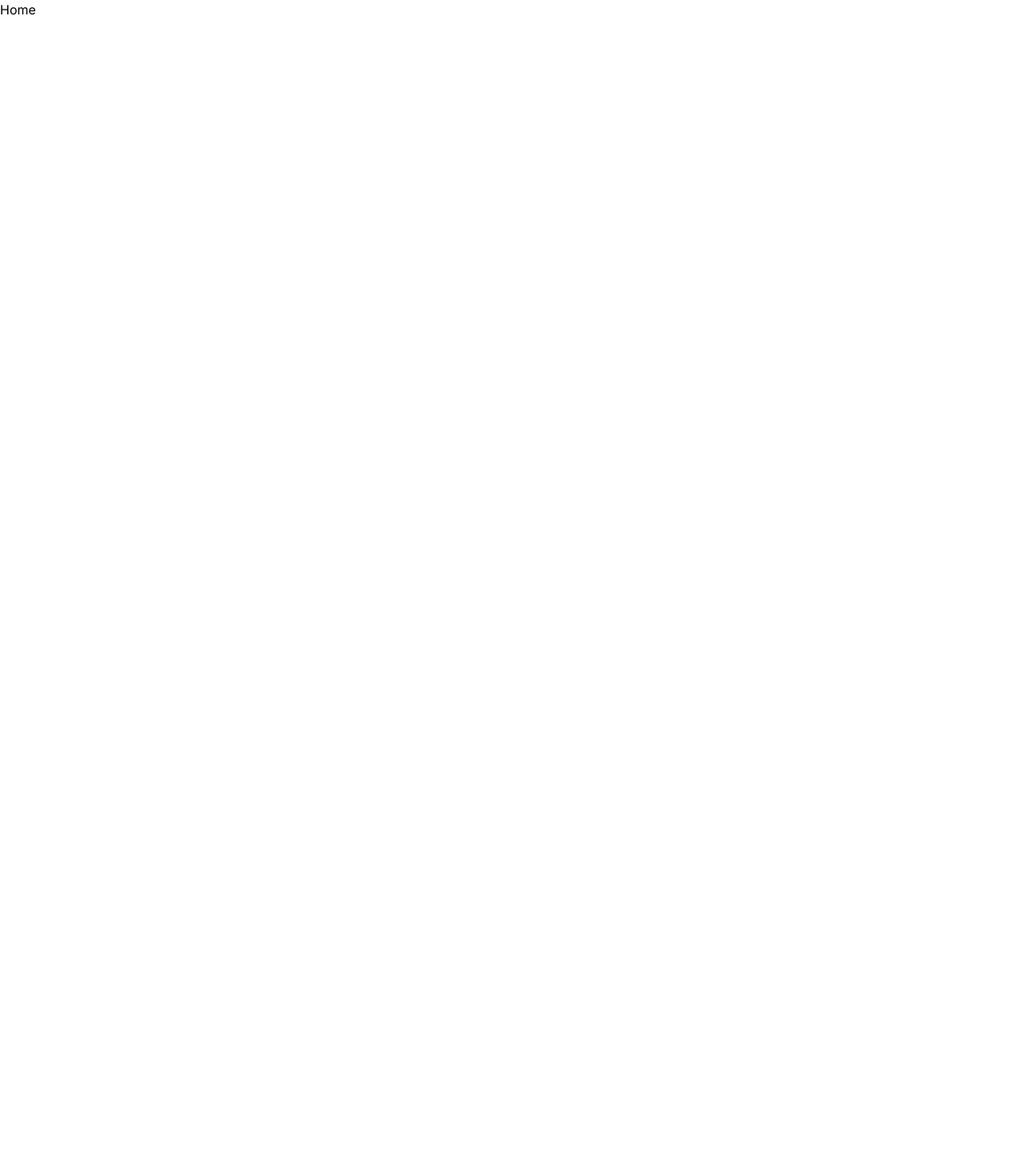
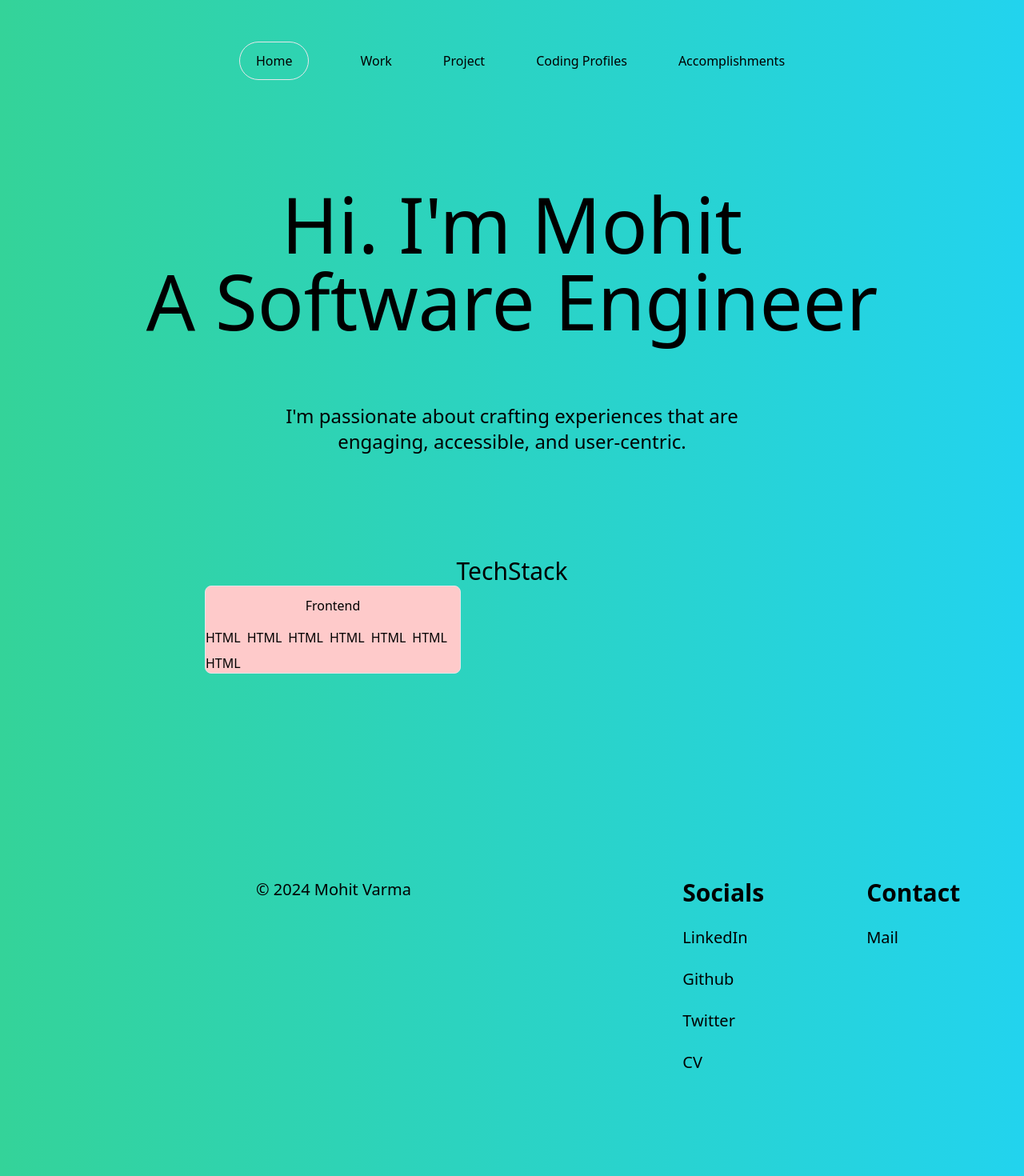
Before and after one commit to n0IQ/Portfolio, a Next.js app: page / in a window 1280 px wide. Shown: the top 1470 px of the page at 80% size. Before the commit the page ends 800 px from the top, so only its background shows below. Built offline with nearby package versions, Linux system fonts and the light colour scheme.

Commit message:
Created Nav and Footer Section

```diff
--- a/src/app/globals.css
+++ b/src/app/globals.css
@@ -15,3 +15,26 @@
     --background-end-rgb: 0, 0, 0;
   }
 }
+
+/* Intro */
+
+/* About */
+
+/* Tech Stacks */
+.tech-stack-card {
+
+}
+
+.skill-card {
+  @apply border rounded-lg p-2 m-2
+}
+
+/* Footer */
+
+.footer-social-header {
+  @apply text-3xl font-bold;
+}
+
+.footer-social-links {
+  @apply text-xl pt-6;
+}
--- a/src/app/layout.tsx
+++ b/src/app/layout.tsx
@@ -1,6 +1,8 @@
 import type { Metadata } from 'next';
 import { Inter } from 'next/font/google';
 import './globals.css';
+import Navbar from '@/components/Navbar';
+import Footer from '@/components/Footer';
 
 const inter = Inter({ subsets: ['latin'] });
 
@@ -16,7 +18,11 @@ export default function RootLayout({
 }) {
   return (
     <html lang="en">
-      <body className={inter.className}>{children}</body>
+      <body className="bg-gradient-to-r from-emerald-400 to-cyan-400">
+        <Navbar />
+        <main>{children}</main>
+        <Footer />
+      </body>
     </html>
   );
 }
--- a/src/app/page.tsx
+++ b/src/app/page.tsx
@@ -1,7 +1,15 @@
+import React from 'react';
+import Navbar from '../components/Navbar';
+import Intro from '@/components/Intro';
+import About from '@/components/About';
+import TeckStack from '@/components/TechStack';
+
 export default function Home() {
   return (
     <div>
-      <h1>Home</h1>
+      <Intro />
+      {/* <About /> */}
+      <TeckStack />
     </div>
   );
 }
--- /dev/null
+++ b/src/app/utils/constants.ts
@@ -0,0 +1,2 @@
+export const FOOTER_TRADEMARK_SYMBOL = '© ';
+export const FOOTER_TRADEMARK_TEXT = ' Mohit Varma';
--- /dev/null
+++ b/src/components/About.tsx
@@ -0,0 +1,7 @@
+export default function About() {
+  return (
+    <div>
+      <h4>About Me</h4>
+    </div>
+  );
+}
--- /dev/null
+++ b/src/components/Footer.tsx
@@ -0,0 +1,45 @@
+import React from 'react';
+import {
+  FOOTER_TRADEMARK_SYMBOL,
+  FOOTER_TRADEMARK_TEXT,
+} from '@/app/utils/constants';
+
+export default function Footer() {
+  const currentDate = new Date().getFullYear();
+
+  return (
+    <footer className="mt-64 grid grid-cols-3">
+      <div className="col-span-2 ml-80">
+        <span className="text-xl">
+          {FOOTER_TRADEMARK_SYMBOL + currentDate + FOOTER_TRADEMARK_TEXT}
+        </span>
+      </div>
+      <div className="col-span-1 flex gap-32">
+        <ul>
+          <li className="footer-social-header">
+            <a>Socials</a>
+          </li>
+          <li className="footer-social-links">
+            <a>LinkedIn</a>
+          </li>
+          <li className="footer-social-links">
+            <a>Github</a>
+          </li>
+          <li className="footer-social-links">
+            <a>Twitter</a>
+          </li>
+          <li className="footer-social-links">
+            <a>CV</a>
+          </li>
+        </ul>
+        <ul className="col-span-1">
+          <li className="footer-social-header">Contact</li>
+          <li className="footer-social-links">
+            <a>Mail</a>
+          </li>
+        </ul>
+      </div>
+      <div className="mt-64"></div>
+    </footer>
+  );
+}
--- /dev/null
+++ b/src/components/Intro.tsx
@@ -0,0 +1,14 @@
+export default function Intro() {
+  return (
+    <div className="text-center mt-36">
+      <h1 className="text-8xl">Hi. I'm Mohit</h1>
+      <h1 className="text-8xl">A Software Engineer</h1>
+      <div className="mx-auto max-w-2xl mt-20">
+        <p className="text-2xl">
+          I'm passionate about crafting experiences that are engaging,
+          accessible, and user-centric.
+        </p>
+      </div>
+    </div>
+  );
+}
--- /dev/null
+++ b/src/components/Navbar.tsx
@@ -0,0 +1,37 @@
+import React from 'react';
+
+export default function Navbar() {
+  return (
+    <div>
+      <nav>
+        <ul className="flex justify-center gap-16 mt-16">
+          <li>
+            <a href="/" className="border rounded-full px-5 py-3 bg-FED9B7">
+              <span>Home</span>
+            </a>
+          </li>
+          <li>
+            <a href="/work-experience">
+              <span>Work</span>
+            </a>
+          </li>
+          <li>
+            <a href="/projects">
+              <span>Project</span>
+            </a>
+          </li>
+          <li>
+            <a href="/coding-profiles">
+              <span>Coding Profiles</span>
+            </a>
+          </li>
+          <li>
+            <a href="/accomplishments">
+              <span>Accomplishments</span>
+            </a>
+          </li>
+        </ul>
+      </nav>
+    </div>
+  );
+}
--- /dev/null
+++ b/src/components/TechStack.tsx
@@ -0,0 +1,22 @@
+export default function TeckStack() {
+  return (
+    <div className="mt-32">
+      <h2 className="text-center text-3xl">TechStack</h2>
+
+      <div className="ml-64 max-w-80 bg-red-200 border rounded-lg">
+        <div className="flex-1">
+          <h4 className="text-center mt-3">Frontend</h4>
+          <div className="flex flex-wrap gap-2 mt-4">
+            <div className="">HTML</div>
+            <div className="">HTML</div>
+            <div className="">HTML</div>
+            <div className="">HTML</div>
+            <div className="">HTML</div>
+            <div className="">HTML</div>
+            <div className="">HTML</div>
+          </div>
+        </div>
+      </div>
+    </div>
+  );
+}
```
